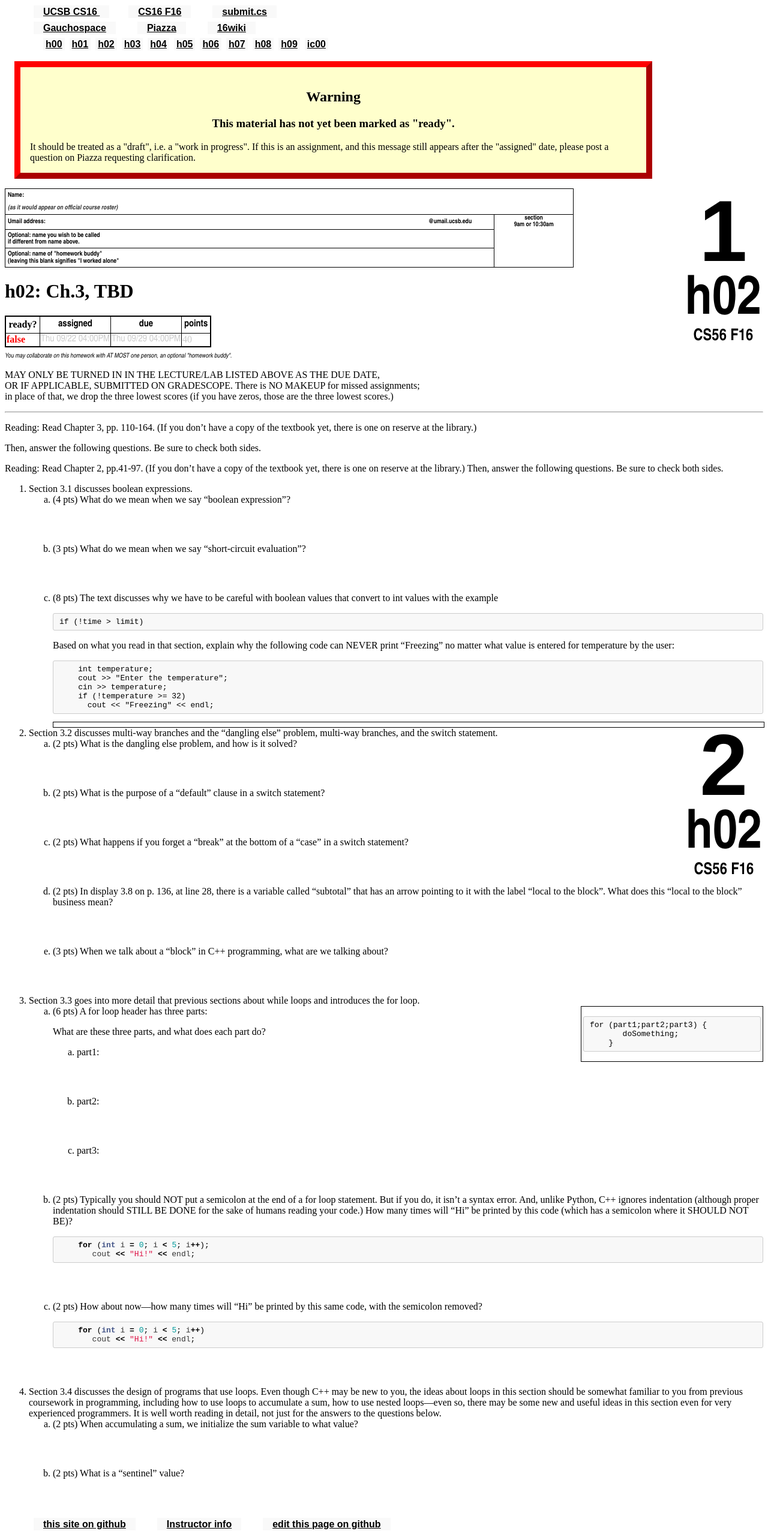
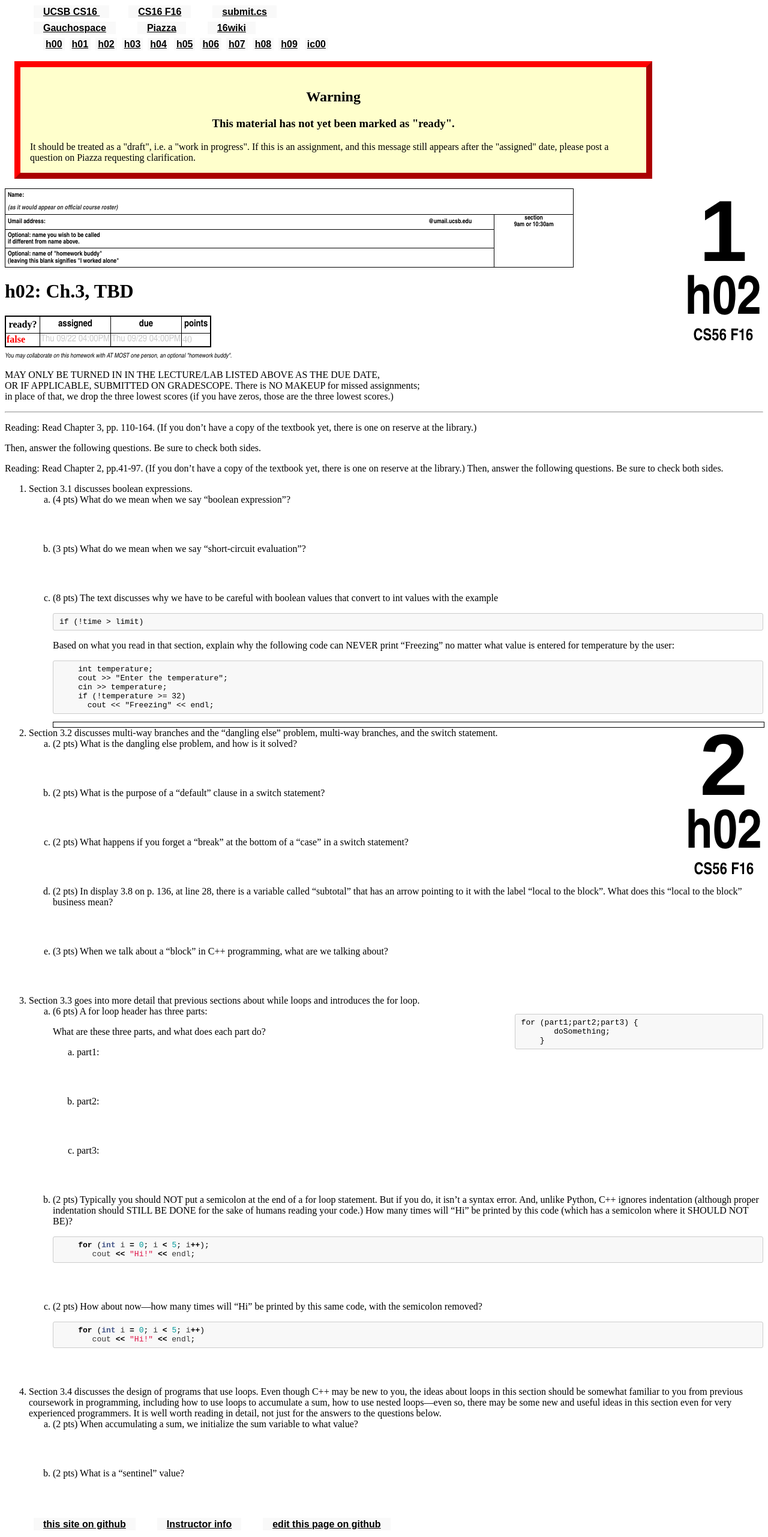
Before and after one commit to ucsb-cs16-s16/https-ucsb-cs16-s17.github.io, a Jekyll site: the page built from _hwk/h02.md, in a window 1280 px wide. Shown: the whole page at 60% size. Built offline with Jekyll 4.4.1, drawn with Linux system fonts in a browser that asks for light colours.

Commit message:
Update h02.md

````diff
--- a/_hwk/h02.md
+++ b/_hwk/h02.md
@@ -63,7 +63,7 @@ sides.
 4.  Section 3.3 goes into more detail that previous sections about while
     loops and introduces the for loop.
     1.  (6 pts) A for loop header has three parts:
-        <div style="width: 25%; float: right; border: 1px solid black; padding: 3px" markdown="1">
+        <div style="width: 35%; float: right" markdown="1">
         ```
         for (part1;part2;part3) {
                doSomething;
````
